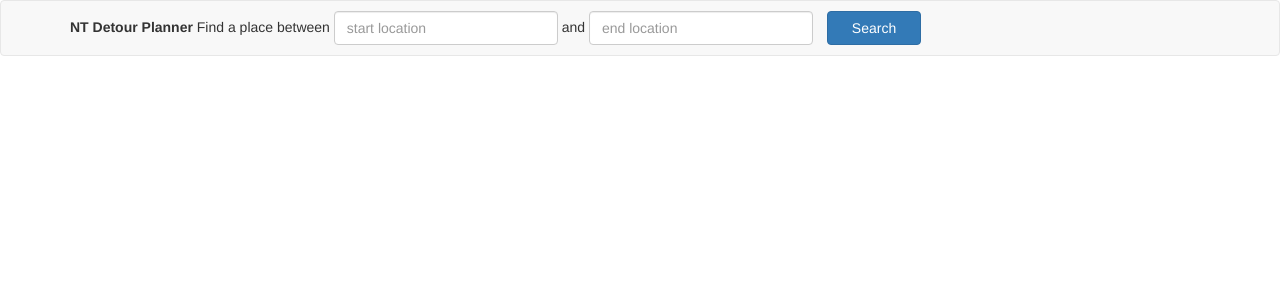
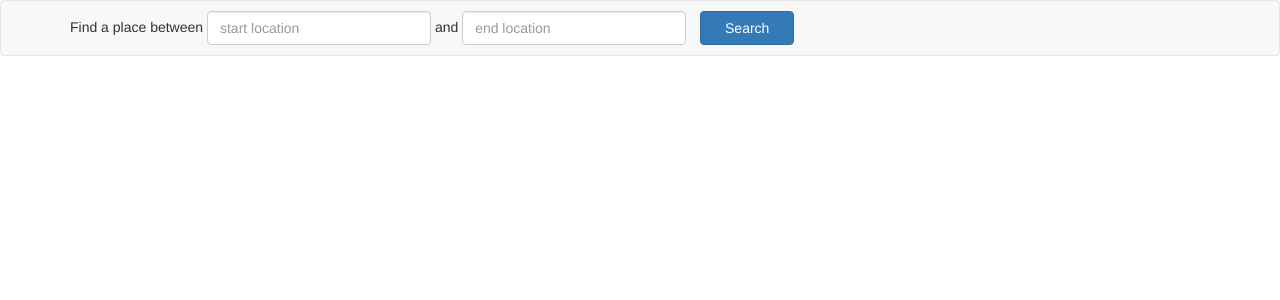
Before and after one commit to matkins/ntdetour, a Jekyll site: the page built from index.html, in a window 1280 px wide. Shown: the top 300 px of the page. Built offline with Jekyll 4.4.1, drawn with Linux system fonts in a browser that asks for light colours; nearby versions of some CDN libraries.

Commit message:
Remove title in nav bar

```diff
--- a/index.html
+++ b/index.html
@@ -5,7 +5,6 @@ layout: default
   <div class="container">
     <div class="navbar-header">
       <form class='form-inline search-form'>
-        <strong>NT Detour Planner</strong>
         <div class="form-group">
           <label>Find a place between</label>
           <input id="start-input" class="form-control pac-input" type="text" placeholder="start location">
```
